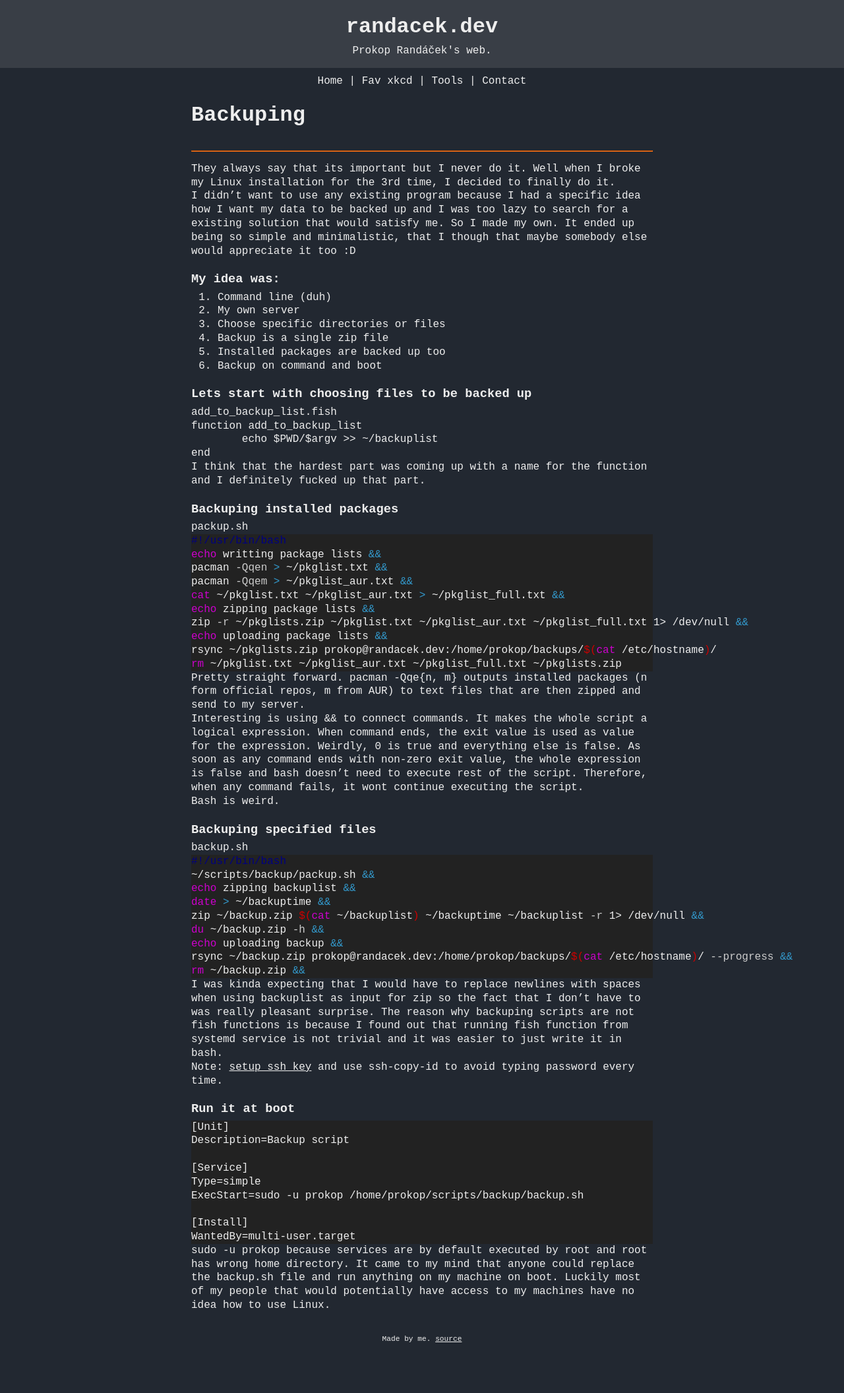
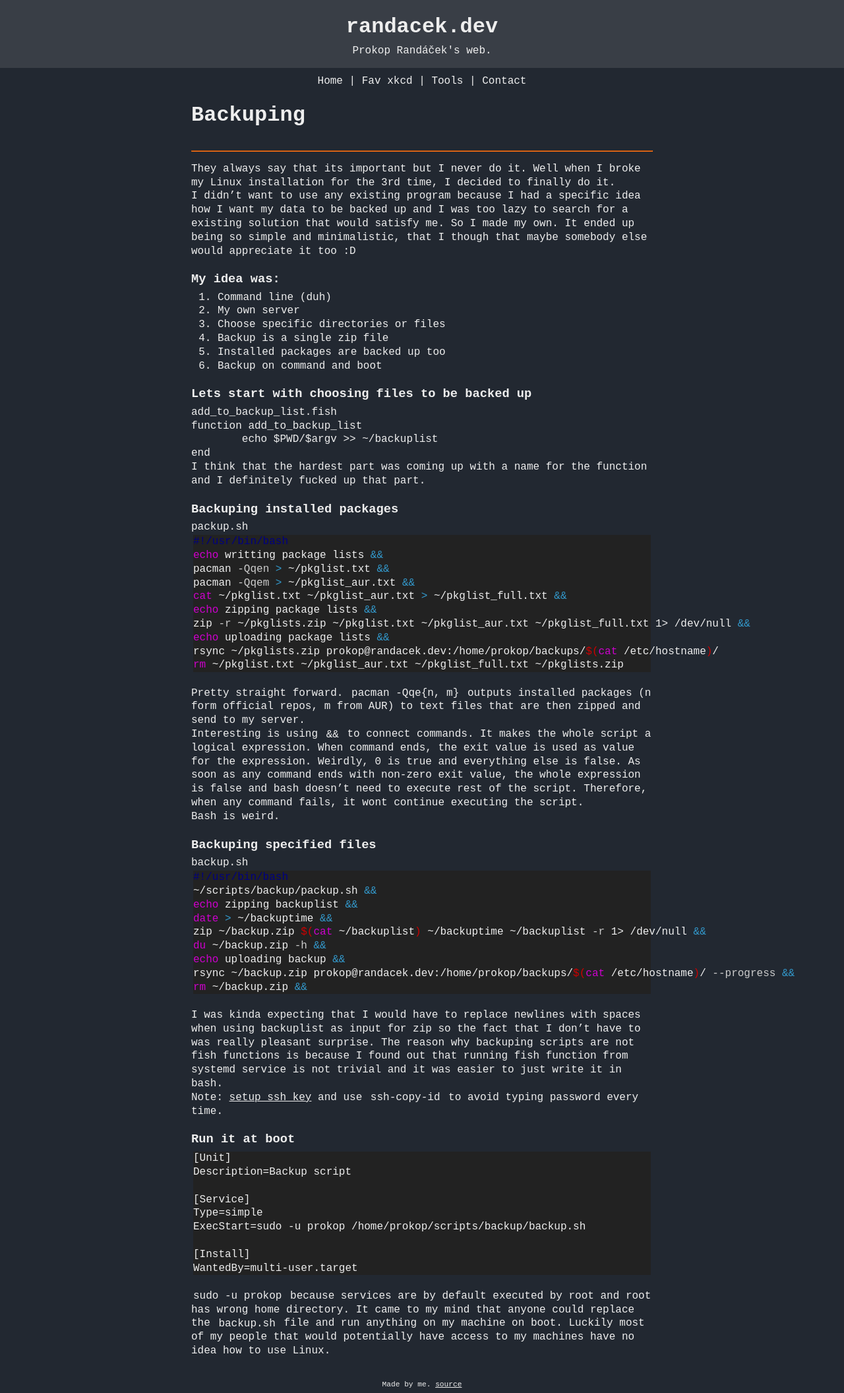
Before and after one commit to ProkopRandacek/randacek.dev, a Jekyll site: the page built from content/stuff/backuping.md, in a window 1280 px wide. Shown: the whole page at 66% size. Built offline with Jekyll 4.4.1, drawn with Linux system fonts in a browser that asks for light colours; before the commit the page ends 2043 px from its top, so only the background shows below that.

Commit message:
syntax highlight fix

```diff
--- a/assets/styles.css
+++ b/assets/styles.css
@@ -17,6 +17,12 @@
 body {
     margin: 0px;
     background-color: #222831;
+}
+
+.highlighter-rouge {
+	border-radius: 6px;
+	padding: 1.5px 3px;
+	margin-bottom: 20px;
 }
 
 h1, h3 {
```
